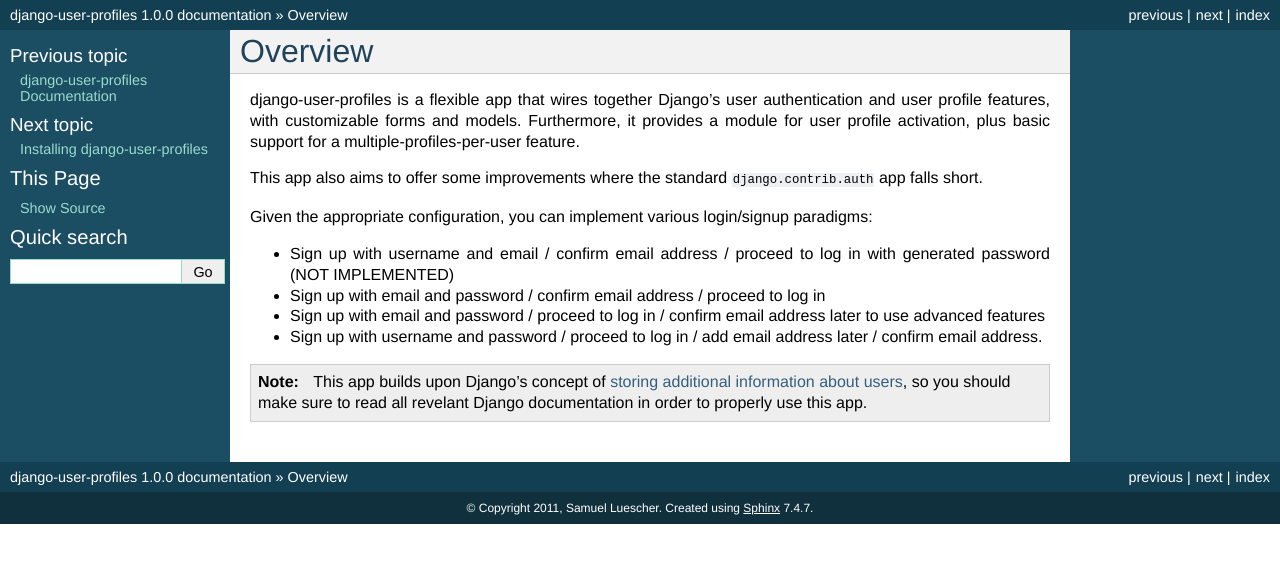
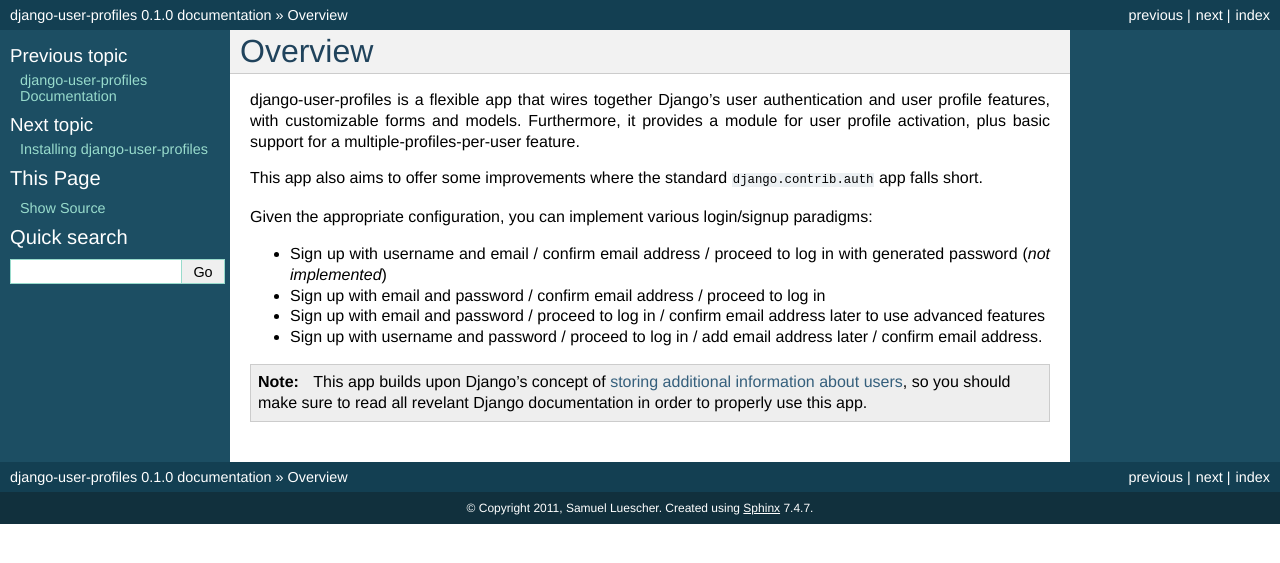
Before and after one commit to samluescher/django-user-profiles, a Sphinx documentation site: the page built from docs/overview.rst, in a window 1280 px wide. Shown: the top 563 px of the page. Built offline with Sphinx 7.4.7, drawn with Linux system fonts in a browser that asks for light colours.

```diff
--- a/docs/conf.py
+++ b/docs/conf.py
@@ -53,9 +53,9 @@ copyright = u'2011, Samuel Luescher'
 # built documents.
 #
 # The short X.Y version.
-version = '1.0.0'
+version = '0.1.0'
 # The full version, including alpha/beta/rc tags.
-release = '1.0.0'
+release = '0.1.0'
 
 # The language for content autogenerated by Sphinx. Refer to documentation
 # for a list of supported languages.
--- a/docs/overview.rst
+++ b/docs/overview.rst
@@ -13,7 +13,7 @@ Given the appropriate configuration, you can implement various login/signup
 paradigms:
 
 * Sign up with username and email / confirm email address / proceed to log in
-  with generated password (NOT IMPLEMENTED)
+  with generated password (*not implemented*)
 * Sign up with email and password / confirm email address / proceed to log in
 * Sign up with email and password / proceed to log in / confirm email address
   later to use advanced features
```
Also changed, not shown: readme.md (+1 -1 lines), 1 other file.
